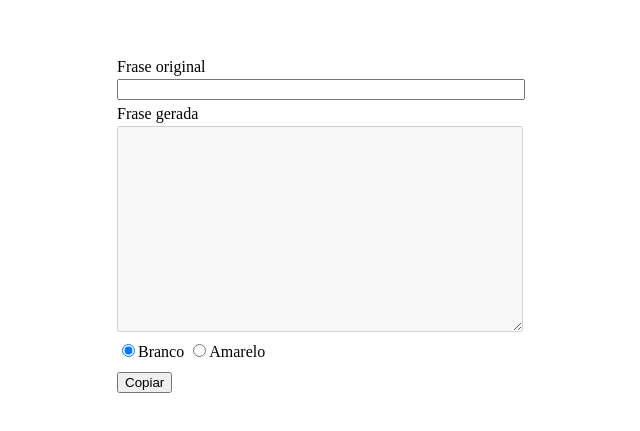
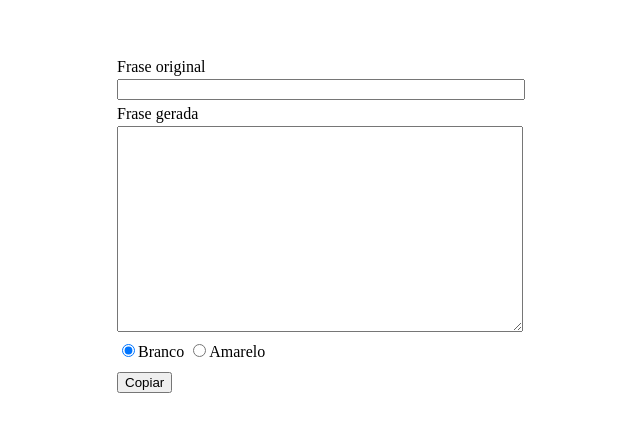
Before and after one commit to sezabass/alphaslack, a plain HTML site: page index.html in a window 1280 px wide. Shown: the part 199-630 px from the top of the page, without its empty margins (273-913 px from the left). Drawn offline with Linux system fonts and the light colour scheme.

Commit message:
Revert "Disable result textarea"
This reverts commit b7c3c4a1a78fb7acb40de7f77c49b969ff8891ff.

```diff
--- a/index.html
+++ b/index.html
@@ -20,7 +20,7 @@
             </label>
             <label class="form-row" for="transformed-sentence">
                 <span class="form-label">Frase gerada</span>
-                <textarea id="transformed-sentence" name="transformed-sentence" class="input-text" disabled></textarea>
+                <textarea id="transformed-sentence" name="transformed-sentence" class="input-text"></textarea>
             </label>
             <div class="form-row">
                 <label class="radio">
```
